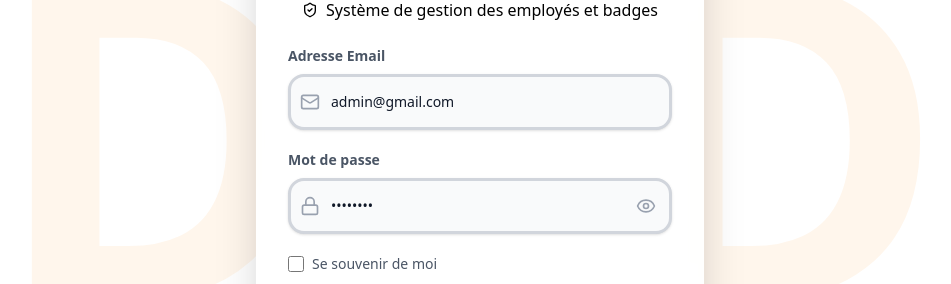
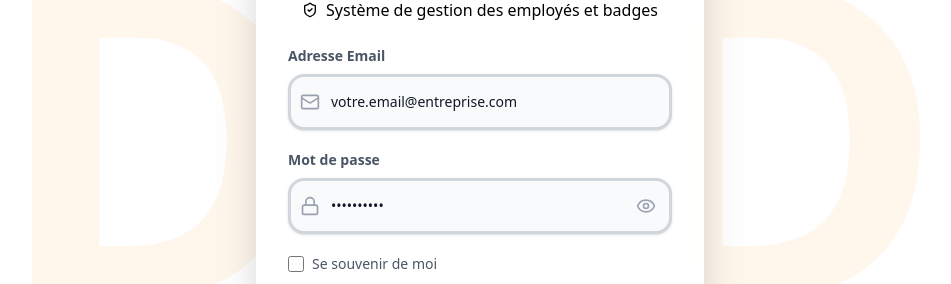
Before and after one commit to KouroumaAs/rhmanagement, a Next.js app in the folder frontend/: page /login in a window 1280 px wide. Shown: the part 272-556 px from the top of the page, without its empty margins (160-1111 px from the left). Built offline with nearby package versions, Linux system fonts and the light colour scheme; no server answers.

Commit message:
deploiement et quelques correction

```diff
--- a/frontend/app/login/page.tsx
+++ b/frontend/app/login/page.tsx
@@ -14,8 +14,10 @@ import { useAuth } from "@/src/contexts/AuthContext";
 
 export default function LoginPage() {
   const [mounted, setMounted] = useState(false);
-  const [email, setEmail] = useState("admin@gmail.com");
-  const [password, setPassword] = useState("Ma123456");
+  // const [email, setEmail] = useState("admin@gmail.com");
+  const [email, setEmail] = useState("")
+  // const [password, setPassword] = useState("Ma123456");
+  const [password, setPassword] = useState("");
   const [isLoading, setIsLoading] = useState(false);
   const [showPassword, setShowPassword] = useState(false);
   const [errorMessage, setErrorMessage] = useState<string>("");
```
Also changed, not shown: 1 other file (tests, documents, lock files or other folders).
